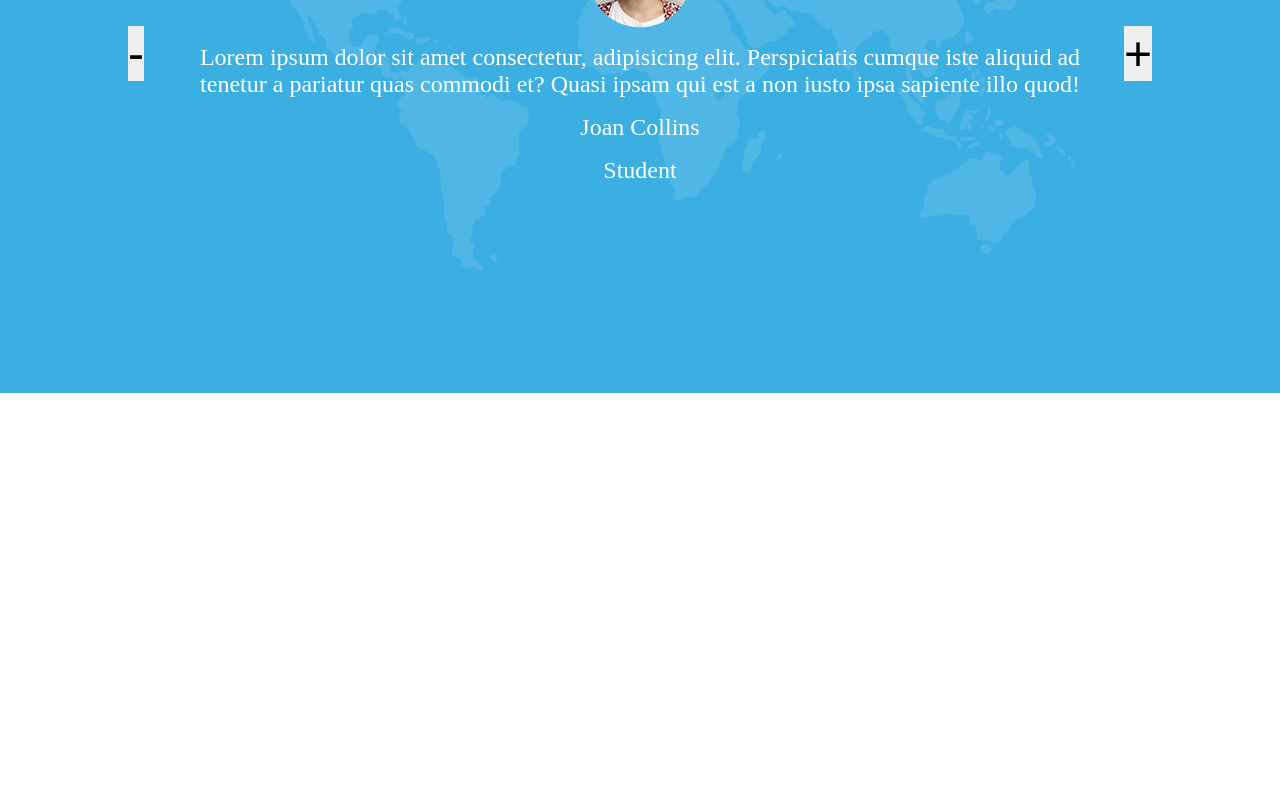
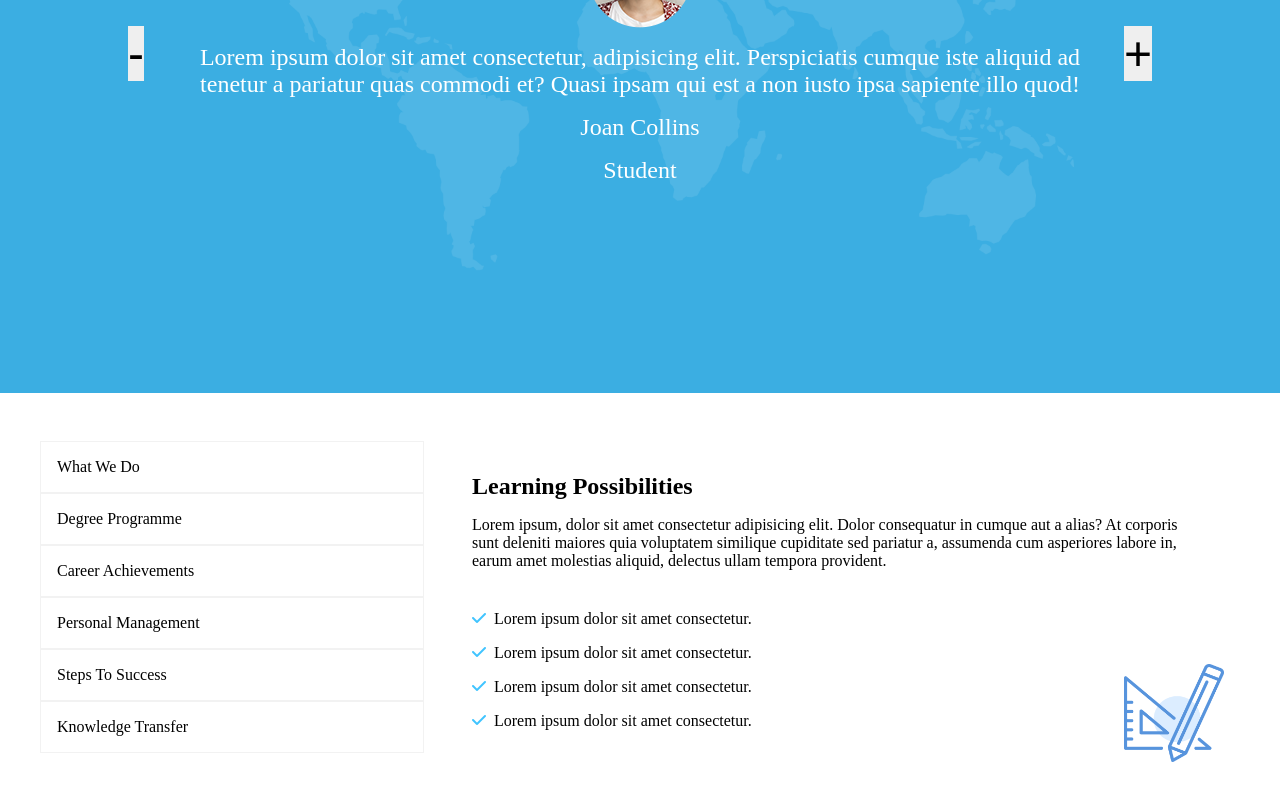
Before and after one commit to alessiavozzo/proj-html-vuejs, a Vue app: page / in a window 1280 px wide. Shown: the part 2733-3533 px from the top of the page. Before the commit the page ends 3126 px from the top, so only its background shows below. Built offline with nearby package versions, Linux system fonts and the light colour scheme.

Commit message:
add learning section component

```diff
--- a/src/assets/js/links-icons.js
+++ b/src/assets/js/links-icons.js
@@ -41,3 +41,12 @@ export const navIcons = [
     }
 
 ]
+
+export const options = [
+    "What We Do",
+    "Degree Programme",
+    "Career Achievements",
+    "Personal Management",
+    "Steps To Success",
+    "Knowledge Transfer",
+]
--- a/src/components/AppMain.vue
+++ b/src/components/AppMain.vue
@@ -3,6 +3,7 @@ import SubjectsSection from './SubjectsSection.vue';
 import TutoringSection from './TutoringSection.vue';
 import EmpoweringSection from './EmpoweringSection.vue';
 import TestimonialsSection from './TestimonialsSection.vue';
+import LearningSection from './LearningSection.vue';
 
 export default {
     name: "AppMain",
@@ -10,7 +11,8 @@ export default {
         SubjectsSection,
         TutoringSection,
         EmpoweringSection,
-        TestimonialsSection
+        TestimonialsSection,
+        LearningSection
     },
     data() {
         return {
@@ -34,6 +36,9 @@ export default {
         <!-- Testimonials section -->
         <TestimonialsSection />
 
+        <!-- Learning section -->
+        <LearningSection />
+
     </main>
 </template>
 
--- /dev/null
+++ b/src/components/LearningSection.vue
@@ -0,0 +1,112 @@
+<script>
+import { options } from '../assets/js/links-icons';
+
+export default {
+    name: "LearningSection",
+    data() {
+        return {
+            options: options,
+            currentClick: null
+        }
+    },
+
+    methods: {
+        changeOption(index) {
+            this.currentClick = index
+        }
+    }
+}
+</script>
+
+
+<template>
+    <section id="learning">
+        <div class="container">
+            <div class="row">
+                <div class="options col-4">
+                    <ul>
+                        <li v-for="(option, index) in options" @click="changeOption(index)"
+                            :class="{ active: currentClick === index }">
+                            {{ option }}</li>
+                    </ul>
+                </div>
+
+                <div class="possibilities d-flex col-8">
+                    <h2>Learning Possibilities</h2>
+                    <p>Lorem ipsum, dolor sit amet consectetur adipisicing elit. Dolor consequatur
+                        in cumque aut a alias?
+                        At corporis sunt deleniti maiores quia voluptatem similique cupiditate sed pariatur a, assumenda
+                        cum
+                        asperiores labore in, earum amet molestias aliquid, delectus ullam tempora provident.
+                    </p>
+                    <ul>
+                        <li>Lorem ipsum dolor sit amet consectetur.</li>
+                        <li>Lorem ipsum dolor sit amet consectetur.</li>
+                        <li>Lorem ipsum dolor sit amet consectetur.</li>
+                        <li>Lorem ipsum dolor sit amet consectetur.</li>
+                    </ul>
+                    <img src="/img/h12-tabs-icon-1.png" alt="">
+                </div>
+
+            </div>
+        </div>
+
+    </section>
+
+</template>
+
+
+<style scoped>
+#learning {
+    padding: 3rem 0;
+
+    .options {
+        ul {
+            list-style: none;
+
+            li {
+                padding: 1rem;
+                border: 1px solid var(--subject-border);
+            }
+        }
+    }
+
+    li.active {
+        background-color: var(--academy-subject);
+        color: var(--academy-primary);
+        border-left: 5px solid var(--academy-primary) !important;
+    }
+
+    .possibilities {
+        flex-direction: column;
+        gap: 1rem;
+        padding: 2rem;
+        position: relative;
+
+        p {
+            padding-bottom: 1.5rem;
+        }
+
+        ul {
+            list-style: none;
+            display: flex;
+            flex-direction: column;
+            gap: 1rem;
+
+            li::before {
+                content: "\f00c";
+                font-family: FontAwesome;
+                padding-right: 0.5rem;
+                color: var(--academy-primary);
+            }
+        }
+
+        img {
+            width: 100px;
+            position: absolute;
+            right: 0;
+            bottom: 0;
+        }
+    }
+}
+</style>
--- a/src/style.css
+++ b/src/style.css
@@ -49,6 +49,10 @@ a {
     display: flex;
 }
 
+.col-8 {
+    width: calc((100% / 12) * 8 - 1rem);
+}
+
 .col-6 {
     width: calc((100% / 12) * 6 - 1rem);
 }
```
Also changed, not shown: public/img/h12-tabs-icon-1.png (added).
